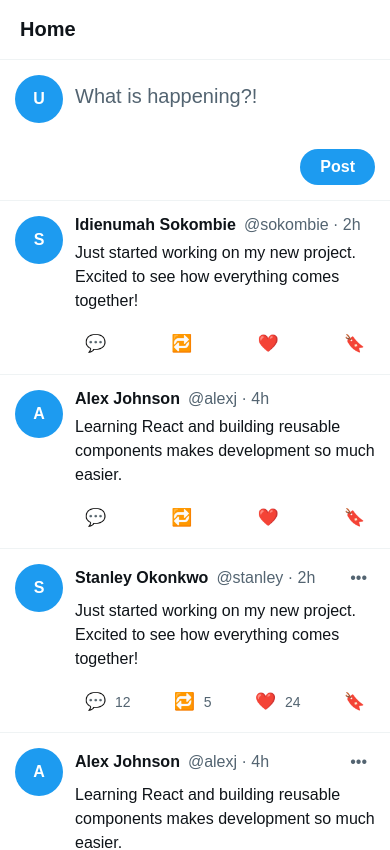
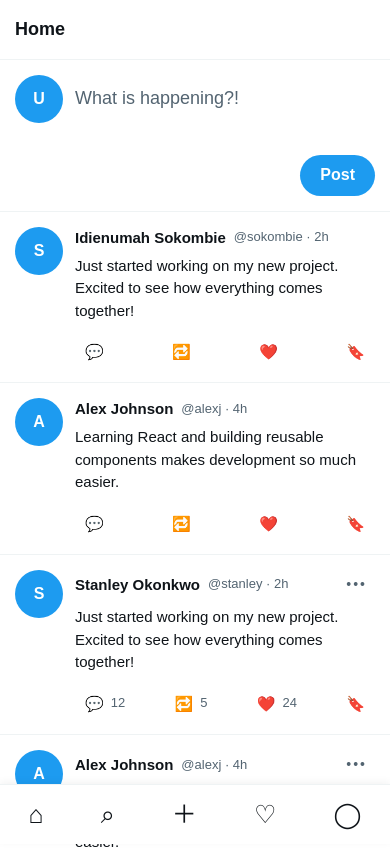
Before and after one commit to UtrynafindSean/twitter-style-feed, a React (Vite) app in the folder client/: page / in a window 390 px wide. Shown: the top 850 px of the page. Built offline with nearby package versions, Linux system fonts and the light colour scheme.

Commit message:
Add mobile navigation bar and responsive styles for improved usability

```diff
--- a/client/src/App.jsx
+++ b/client/src/App.jsx
@@ -248,6 +248,13 @@ function App() {
           </a>
         </div>
       </aside>
+      <nav className="mobile-nav">
+        <a href="#">⌂</a>
+        <a href="#">⌕</a>
+        <a href="#">＋</a>
+        <a href="#">♡</a>
+        <a href="#">◯</a>
+      </nav>
     </div>
   );
 }
--- a/client/src/index.css
+++ b/client/src/index.css
@@ -390,3 +390,272 @@ button {
 .trend strong {
   font-size: 15px;
 }
+.mobile-nav {
+  display: none;
+}
+
+@media (max-width: 700px) {
+  .mobile-nav {
+    position: fixed;
+    bottom: 0;
+    left: 0;
+    right: 0;
+    height: 60px;
+    background: white;
+    border-top: 1px solid #eff3f4;
+    display: flex;
+    align-items: center;
+    justify-content: space-around;
+    z-index: 20;
+  }
+
+  .mobile-nav a {
+    text-decoration: none;
+    color: #0f1419;
+    font-size: 25px;
+    padding: 8px 18px;
+  }
+
+  .mobile-nav a:hover {
+    background: #eff3f4;
+    border-radius: 50%;
+  }
+
+  .feed {
+    padding-bottom: 60px;
+  }
+}
+/* =========================
+   UI POLISH
+========================= */
+
+html {
+  scroll-behavior: smooth;
+}
+
+body {
+  line-height: 1.4;
+}
+
+/* Logo */
+
+.logo {
+  font-weight: 700;
+  letter-spacing: -2px;
+}
+
+/* Navigation */
+
+.sidebar nav a {
+  transition:
+    background 0.2s ease,
+    transform 0.2s ease;
+}
+
+.sidebar nav a:hover {
+  transform: translateX(2px);
+}
+
+/* Feed header */
+
+.feed-header {
+  display: flex;
+  align-items: center;
+  min-height: 60px;
+}
+
+.feed-header h2 {
+  font-weight: 700;
+}
+
+/* Compose section */
+
+.compose {
+  min-height: 125px;
+}
+
+.compose textarea {
+  line-height: 1.5;
+}
+
+.compose-content button {
+  transition:
+    background 0.2s ease,
+    transform 0.15s ease;
+}
+
+.compose-content button:hover {
+  transform: translateY(-1px);
+}
+
+/* Avatars */
+
+.avatar,
+.small-avatar {
+  flex-shrink: 0;
+}
+
+/* Posts */
+
+.post {
+  transition: background 0.15s ease;
+}
+
+.post-author {
+  position: relative;
+}
+
+.post-author strong {
+  font-size: 15px;
+}
+
+.post-author span {
+  font-size: 14px;
+}
+
+.post-content p {
+  margin-top: 4px;
+  margin-bottom: 4px;
+  word-wrap: break-word;
+}
+
+/* Post actions */
+
+.post-actions {
+  margin-top: 14px;
+}
+
+.post-actions button {
+  display: flex;
+  align-items: center;
+  gap: 3px;
+  transition:
+    background 0.2s ease,
+    color 0.2s ease;
+}
+
+.post-actions button:hover {
+  background: #e8f5fd;
+}
+
+/* More button */
+
+.more-button {
+  font-size: 14px;
+  letter-spacing: 2px;
+}
+
+/* Search */
+
+.search {
+  position: sticky;
+  top: 15px;
+}
+
+.search input {
+  transition:
+    background 0.2s ease,
+    box-shadow 0.2s ease;
+}
+
+.search input:focus {
+  background: #ffffff;
+  box-shadow: 0 0 0 1px #1d9bf0;
+}
+
+/* Sidebar cards */
+
+.sidebar-card {
+  overflow: hidden;
+}
+
+.sidebar-card h3 {
+  font-weight: 800;
+}
+
+/* Trends */
+
+.trend {
+  cursor: pointer;
+  border-radius: 10px;
+  transition: background 0.2s ease;
+}
+
+.trend:hover {
+  background: #eef1f2;
+}
+
+.trend strong {
+  font-weight: 700;
+}
+
+/* Follow section */
+
+.follow-user {
+  border-radius: 10px;
+  transition: background 0.2s ease;
+}
+
+.follow-user:hover {
+  background: #eef1f2;
+}
+
+.follow-user button {
+  transition:
+    background 0.2s ease,
+    transform 0.15s ease;
+}
+
+.follow-user button:hover {
+  transform: translateY(-1px);
+}
+
+/* Show more */
+
+.show-more:hover {
+  text-decoration: underline;
+}
+
+/* Mobile improvements */
+
+@media (max-width: 700px) {
+  .feed-header {
+    padding: 15px;
+  }
+
+  .feed-header h2 {
+    font-size: 18px;
+  }
+
+  .compose textarea {
+    font-size: 18px;
+  }
+
+  .post-author {
+    flex-wrap: wrap;
+  }
+
+  .post-author span {
+    font-size: 13px;
+  }
+
+  .post-content p {
+    font-size: 15px;
+  }
+
+  .post-actions {
+    max-width: 100%;
+  }
+
+  .post-actions button {
+    font-size: 15px;
+  }
+
+  .post-actions button span {
+    font-size: 13px;
+  }
+
+  .mobile-nav {
+    box-shadow: 0 -2px 8px rgba(0, 0, 0, 0.05);
+  }
+}
```
